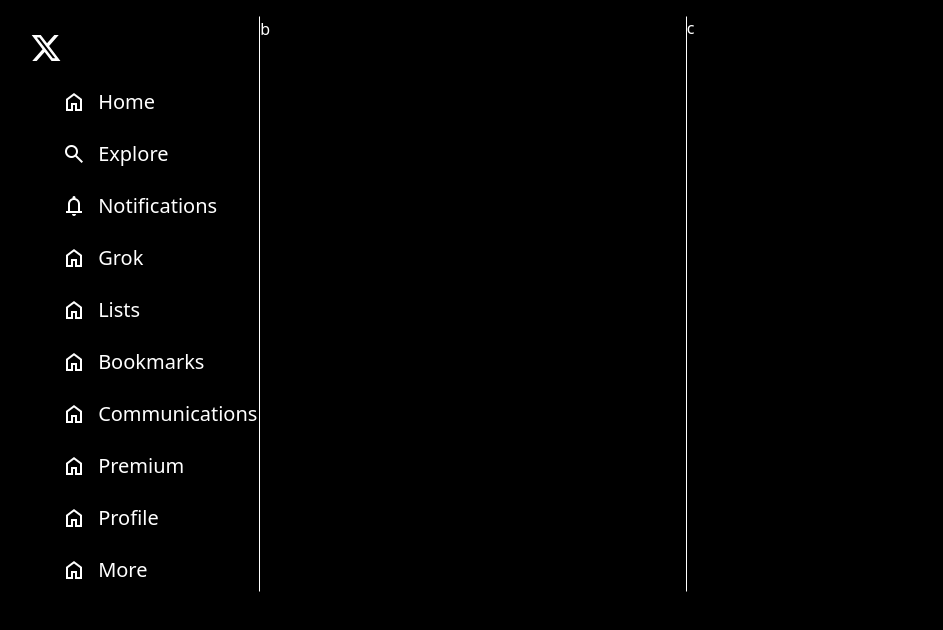
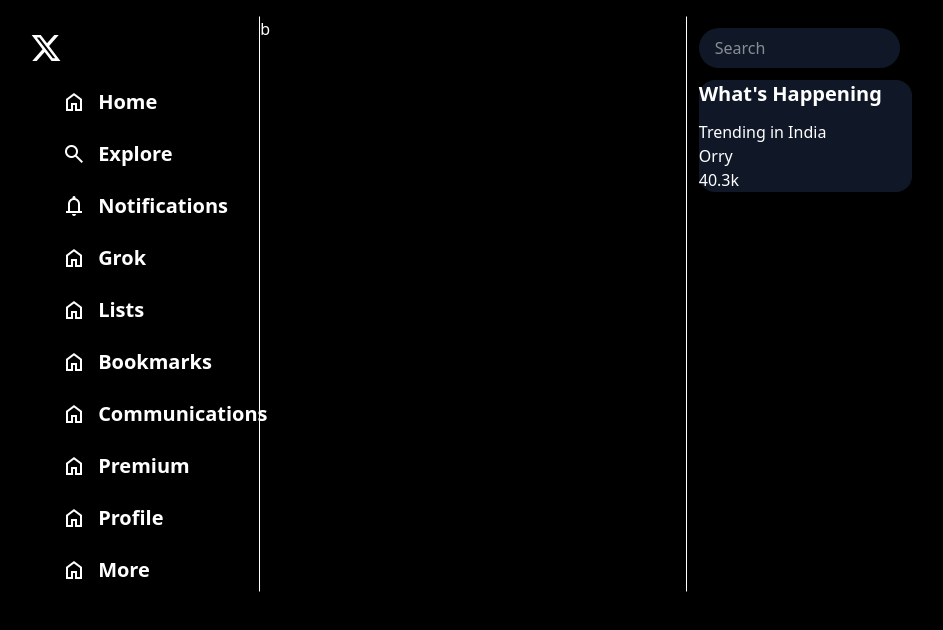
Before and after one commit to s-afrid/Twitter-Clone, a website: page index.html in a window 1280 px wide. Shown: the whole page, without its empty margins (167-1110 px from the left). Drawn offline with nearby package versions, Linux system fonts and the light colour scheme.

Commit message:
search bar

```diff
--- a/index.html
+++ b/index.html
@@ -14,7 +14,7 @@
   <body class=" bg-black text-white">
     <div class="flex container mx-auto my-4">
       <div class="first w-full">
-        <div class="logo invert my-4">
+        <div class="logo invert my-4 mx-4">
           <svg
             viewBox="0 0 24 24"
             aria-hidden="true"
@@ -28,32 +28,44 @@
           </svg>
         </div>
         <div class="sidebar flex justify-end">
-          <ul class="flex flex-col text-xl space-y-2 w-1/2">
-            <li class="flex justify-start items-center gap-3 w-fit px-4 py-2 hover:bg-gray-800 hover:rounded-4xl"><span class="text-3xl material-symbols-outlined"> home </span>
+          <ul class="flex flex-col text-xl font-bold space-y-2 w-1/2">
+            <li class="flex justify-start items-center gap-3 w-fit px-4 py-2 hover:bg-gray-900 hover:rounded-4xl hover:cursor-pointer"><span class="text-3xl material-symbols-outlined"> home </span>
                 Home</li>
-            <li class="flex justify-start items-center gap-3 w-fit px-4 py-2 hover:bg-gray-800 hover:rounded-4xl"><span class="text-3xl material-symbols-outlined"> search </span>
+            <li class="flex justify-start items-center gap-3 w-fit px-4 py-2 hover:bg-gray-900 hover:rounded-4xl hover:cursor-pointer"><span class="text-3xl material-symbols-outlined"> search </span>
                 Explore</li>
-            <li class="flex justify-start items-center gap-3 w-fit px-4 py-2 hover:bg-gray-800 hover:rounded-4xl"><span class="text-3xl material-symbols-outlined"> notifications </span>
+            <li class="flex justify-start items-center gap-3 w-fit px-4 py-2 hover:bg-gray-900 hover:rounded-4xl hover:cursor-pointer"><span class="text-3xl material-symbols-outlined"> notifications </span>
                 Notifications</li>
-            <li class="flex justify-start items-center gap-3 w-fit px-4 py-2 hover:bg-gray-800 hover:rounded-4xl"><span class="text-3xl material-symbols-outlined"> home </span>
+            <li class="flex justify-start items-center gap-3 w-fit px-4 py-2 hover:bg-gray-900 hover:rounded-4xl hover:cursor-pointer"><span class="text-3xl material-symbols-outlined"> home </span>
                 Grok</li>
-            <li class="flex justify-start items-center gap-3 w-fit px-4 py-2 hover:bg-gray-800 hover:rounded-4xl"><span class="text-3xl material-symbols-outlined"> home </span>
+            <li class="flex justify-start items-center gap-3 w-fit px-4 py-2 hover:bg-gray-900 hover:rounded-4xl hover:cursor-pointer"><span class="text-3xl material-symbols-outlined"> home </span>
                 Lists</li>
-            <li class="flex justify-start items-center gap-3 w-fit px-4 py-2 hover:bg-gray-800 hover:rounded-4xl"><span class="text-3xl material-symbols-outlined"> home </span>
+            <li class="flex justify-start items-center gap-3 w-fit px-4 py-2 hover:bg-gray-900 hover:rounded-4xl hover:cursor-pointer"><span class="text-3xl material-symbols-outlined"> home </span>
                 Bookmarks</li>
-            <li class="flex justify-start items-center gap-3 w-fit px-4 py-2 hover:bg-gray-800 hover:rounded-4xl"><span class="text-3xl material-symbols-outlined"> home </span>
+            <li class="flex justify-start items-center gap-3 w-fit px-4 py-2 hover:bg-gray-900 hover:rounded-4xl hover:cursor-pointer"><span class="text-3xl material-symbols-outlined"> home </span>
                 Communications</li>
-            <li class="flex justify-start items-center gap-3 w-fit px-4 py-2 hover:bg-gray-800 hover:rounded-4xl"><span class="text-3xl material-symbols-outlined"> home </span>
+            <li class="flex justify-start items-center gap-3 w-fit px-4 py-2 hover:bg-gray-900 hover:rounded-4xl hover:cursor-pointer"><span class="text-3xl material-symbols-outlined"> home </span>
                 Premium</li>
-            <li class="flex justify-start items-center gap-3 w-fit px-4 py-2 hover:bg-gray-800 hover:rounded-4xl"><span class="text-3xl material-symbols-outlined"> home </span>
+            <li class="flex justify-start items-center gap-3 w-fit px-4 py-2 hover:bg-gray-900 hover:rounded-4xl hover:cursor-pointer"><span class="text-3xl material-symbols-outlined"> home </span>
                 Profile</li>
-            <li class="flex justify-start items-center gap-3 w-fit px-4 py-2 hover:bg-gray-800 hover:rounded-4xl"><span class="text-3xl material-symbols-outlined"> home </span>
+            <li class="flex justify-start items-center gap-3 w-fit px-4 py-2 hover:bg-gray-900 hover:rounded-4xl hover:cursor-pointer"><span class="text-3xl material-symbols-outlined"> home </span>
                 More</li>
           </ul>
         </div>
       </div>
       <div class="second border-[1px] border-x-white border-y-black w-full">b</div>
-      <div class="third w-full">c</div>
+      <div class="third w-full">
+        <div class="search m-3">
+          <input type="text" class="w-1/2 rounded-full bg-gray-900 text-white py-2 px-4" placeholder="Search">
+        </div>
+        <div class="whats m-3 bg-gray-900 rounded-2xl w-1/2">
+          <h1 class="text-xl font-bold">What's Happening</h1>
+          <div class="item my-3 hover:bg-gray-800 cursor-pointer">
+            <div>Trending in India</div>
+            <div>Orry</div>
+            <div>40.3k</div>
+          </div>
+        </div>
+      </div>
     </div>
   </body>
 </html>
```
Also changed, not shown: css/output.css.
